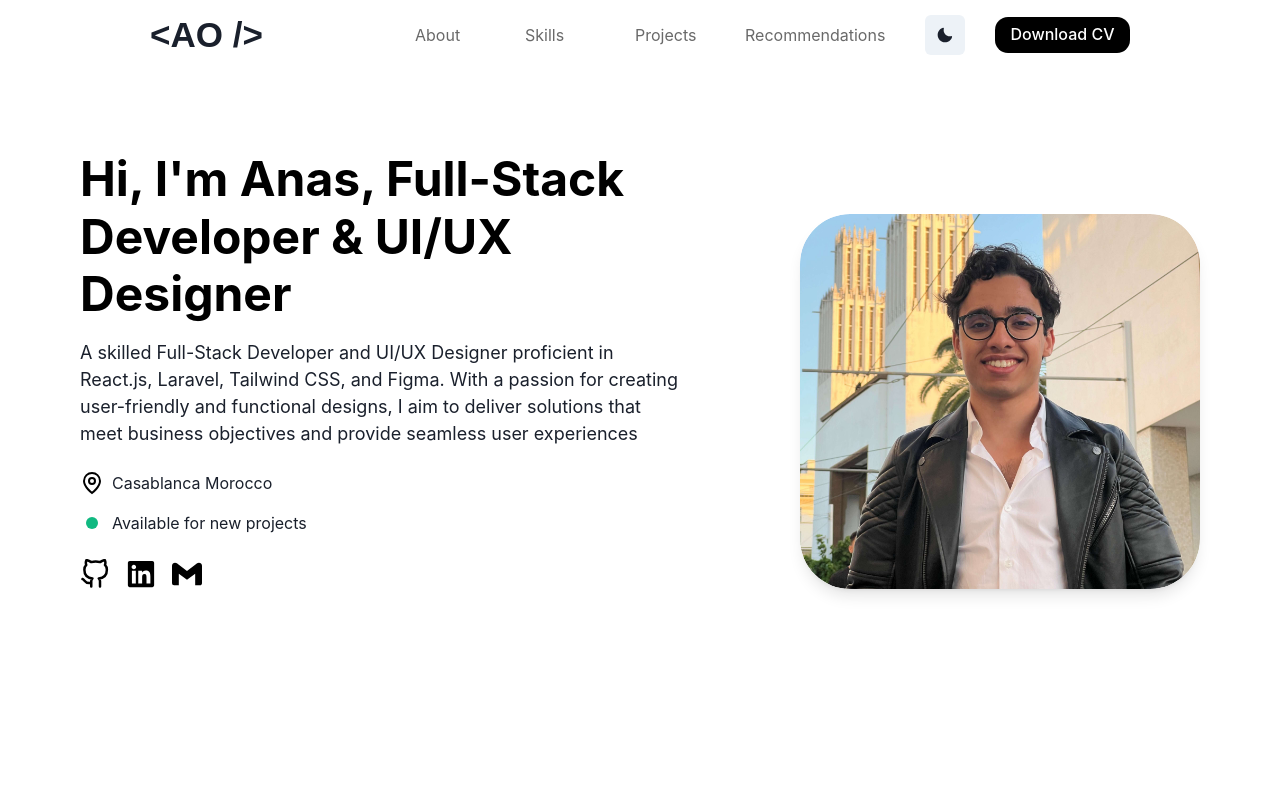
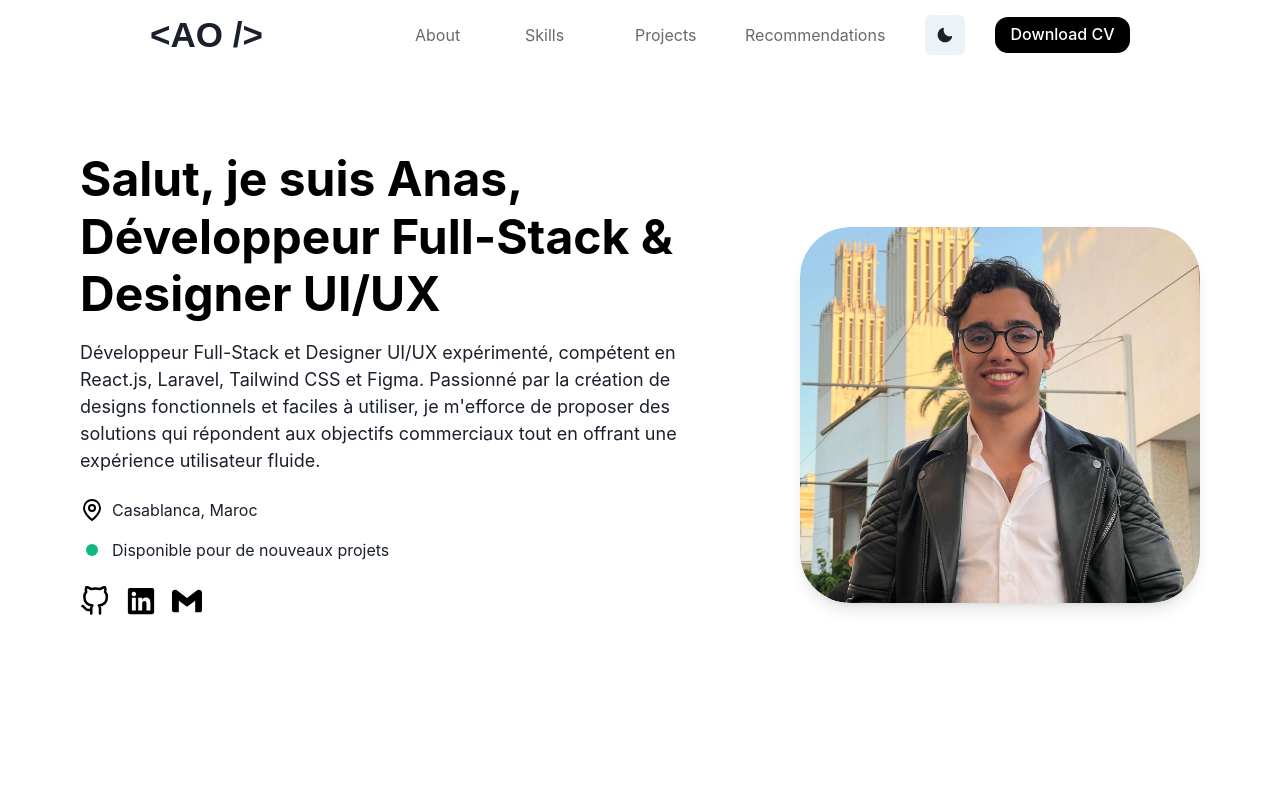
Before and after one commit to AnasOudadsse/portfolio, a React (Create React App) app: page / in a window 1280 px wide. Shown: the top 800 px of the page. Built offline with nearby package versions, Linux system fonts and the light colour scheme.

Commit message:
"Updated Expertise and Hero components with color and text changes, and translated Hero component text to French."

```diff
--- a/src/Components/Expertise/Expertise.jsx
+++ b/src/Components/Expertise/Expertise.jsx
@@ -10,6 +10,8 @@ function Expertise() {
   const cardbg = useColorModeValue('white', '#2C333A')
   const color = useColorModeValue('#696969', 'gray.300');
   const text = useColorModeValue('#696969', 'blue.300');
+  const borderBottomColor = useColorModeValue('gray.700', 'gray.300');
+
 
 
 
@@ -45,7 +47,7 @@ function Expertise() {
               _hover={{
                 transform: "translateY(-10px)", // Add a subtle lift on hover
                 borderBottom: "4px solid",
-                borderBottomColor: "gray.300",
+                borderBottomColor: borderBottomColor,
               }}
             >
               <VStack align="flex-start" spacing={4}>
--- a/src/Components/Hero/Hero.jsx
+++ b/src/Components/Hero/Hero.jsx
@@ -25,14 +25,16 @@ export const Hero = () => {
         {/* Text Section */}
         <Box mr={{ base: 0, lg: 10 }} w={{ base: '100%', lg: '50%' }} textAlign={{ base: 'center', lg: 'left' }} mb={{ base: 10, lg: 0 }}>
             <Heading color={color} fontSize={{ base: '3xl', md: '4xl', lg: '5xl' }} mb={4}>
-                Hi, I'm Anas, Full-Stack Developer & UI/UX Designer            </Heading>
+                    Salut, je suis Anas, Développeur Full-Stack & Designer UI/UX
+            </Heading>
             <Text fontSize={{ base: 'md', lg: 'lg' }} mb={6}>
-                A skilled Full-Stack Developer and UI/UX Designer proficient in React.js, Laravel, Tailwind CSS, and Figma. With a passion for creating user-friendly and functional designs, I aim to deliver solutions that meet business objectives and provide seamless user experiences            </Text>
+                Développeur Full-Stack et Designer UI/UX expérimenté, compétent en React.js, Laravel, Tailwind CSS et Figma. Passionné par la création de designs fonctionnels et faciles à utiliser, je m'efforce de proposer des solutions qui répondent aux objectifs commerciaux tout en offrant une expérience utilisateur fluide.
+            </Text>
             <Box mb={10}>
             <Flex ml={1} align="center" justify={{ base: 'center', lg: 'flex-start' }} mb={4}>
                     <GrLocation color={color} transform='scale(1.5)' />
                     <Text ml={3} fontSize={{ base: 'sm', lg: 'md' }}>
-                        Casablanca Morocco
+                            Casablanca, Maroc
                     </Text>
                 </Flex>
                 <Flex align="center" justify={{ base: 'center', lg: 'flex-start' }}>
@@ -43,7 +45,7 @@ export const Hero = () => {
                         </span>
                     </div>
                     <Text ml={2} fontSize={{ base: 'sm', lg: 'md' }}>
-                        Available for new projects
+                        Disponible pour de nouveaux projets
                     </Text>
                 </Flex>
                 <Flex mt={6}  justify={{ base: 'center', lg: 'flex-start' }}>
```
